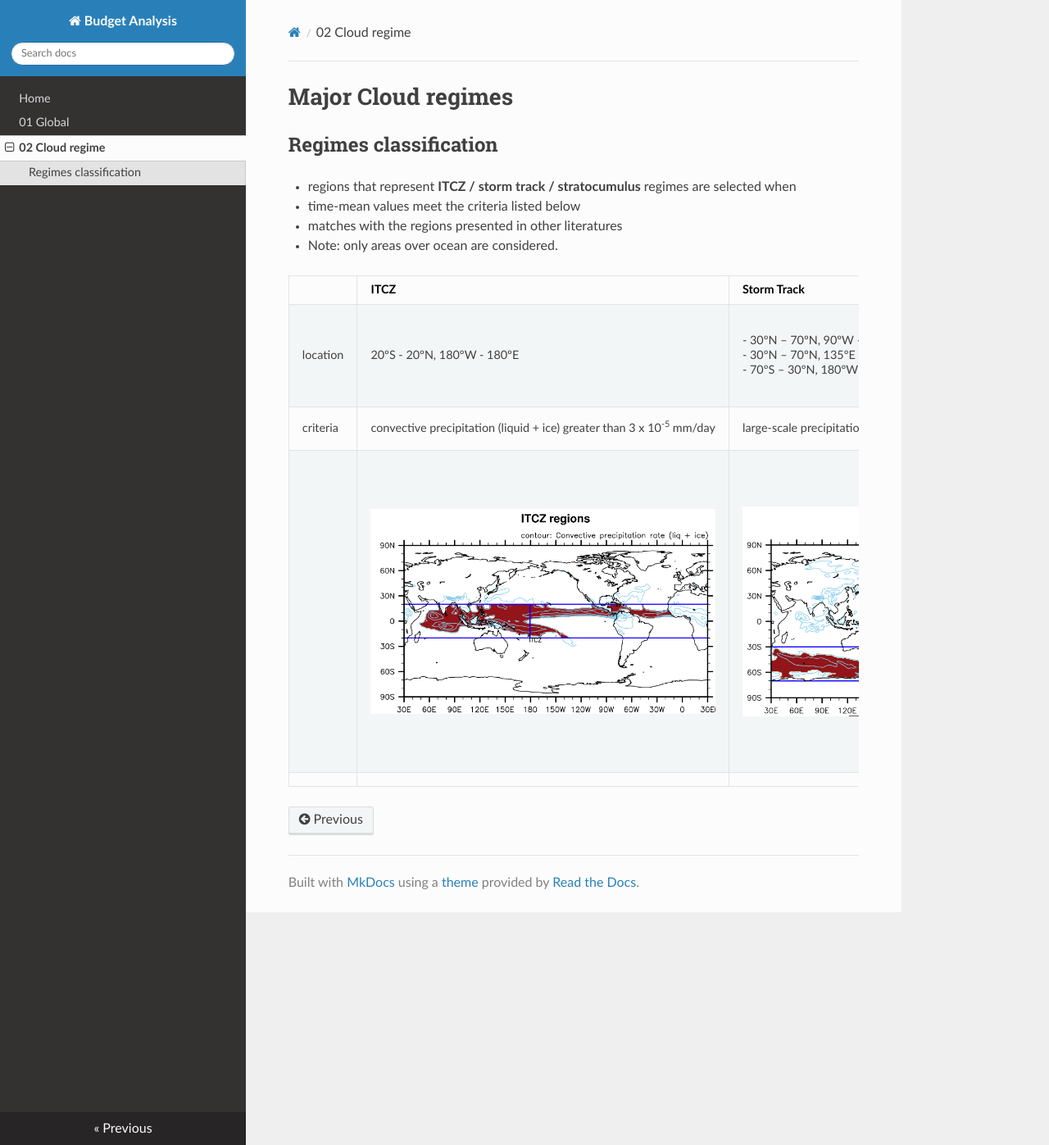
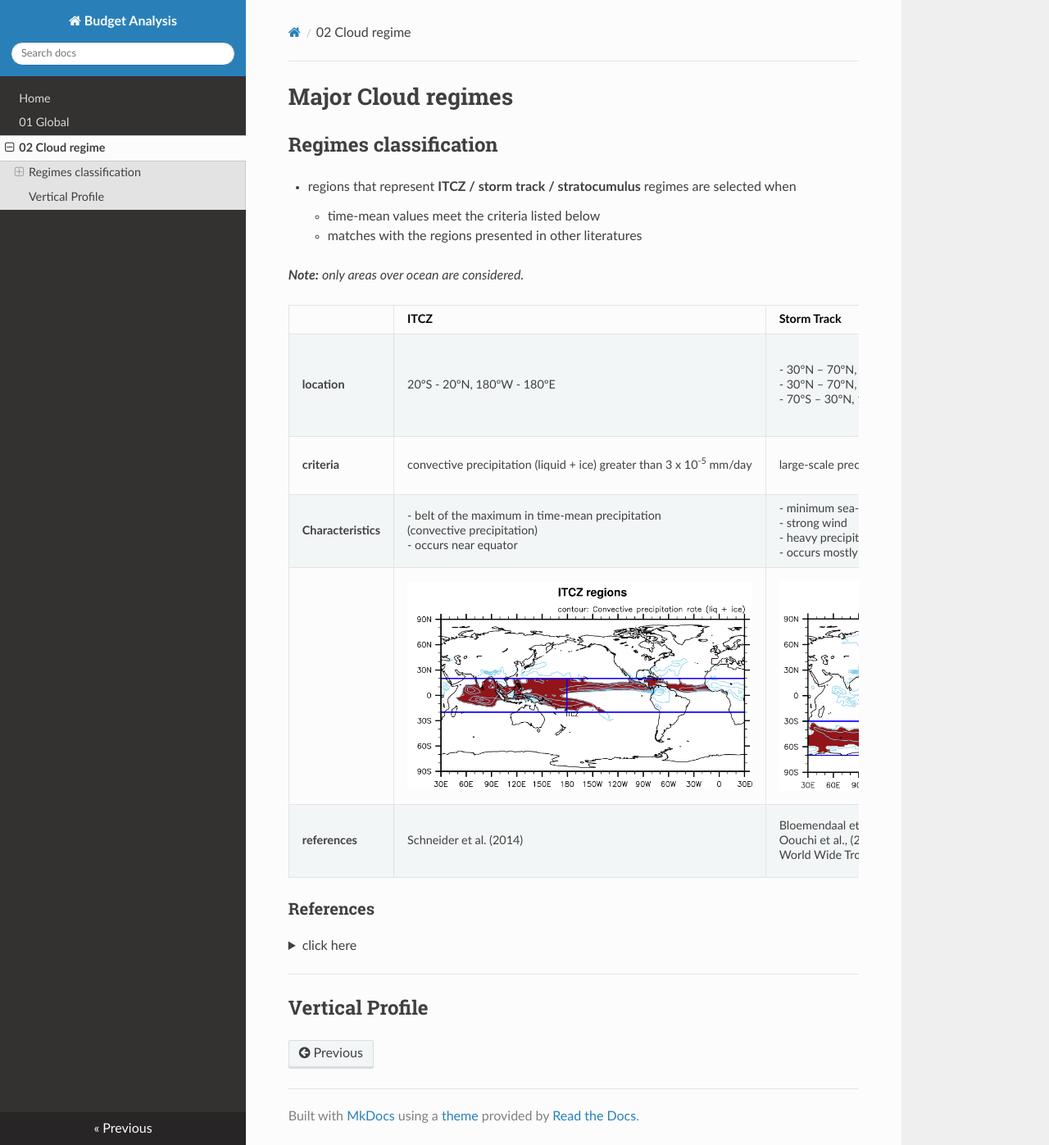
Before and after one commit to AhHyunKimPNNL/budgetanal, an MkDocs documentation site: the page built from docs/02_cloud_regime.md, in a window 1280 px wide and 1397 px high. Shown: the whole window at 82% size. Built offline with MkDocs 1.6.1, drawn with Linux system fonts in a browser that asks for light colours; nearby versions of some CDN libraries; old or Windows-style settings are respelled for this version of MkDocs; some of the changed text lies outside the part shown.

Commit message:
minor changes

```diff
--- a/docs/02_cloud_regime.md
+++ b/docs/02_cloud_regime.md
@@ -2,13 +2,31 @@
 
 ## Regimes classification
 * regions that represent **ITCZ / storm track / stratocumulus** regimes are selected when
-  - time-mean values meet the criteria listed below
-  - matches with the regions presented in other literatures
-* Note: only areas over ocean are considered.
+    - time-mean values meet the criteria listed below
+    - matches with the regions presented in other literatures
+
+***Note:*** *only areas over ocean are considered.*
 
 |       | ITCZ | Storm Track | Stratocumulus |
 |-------|------|-------------|---------------|
-|location | 20ºS - 20ºN, 180ºW - 180ºE |- 30ºN – 70ºN, 90ºW – 0(North Atlantic)<br> - 30ºN – 70ºN, 135ºE – 120ºW (North Pacific)<br> - 70ºS – 30ºN, 180ºW – 180ºE (Southern Ocean) | - 10ºN – 25ºN, 150ºW – 120ºW (California)<br> - 25ºS – 5ºS, 105ºW – 80ºW (Peru - stratocumulus)<br> - 25ºS – 5ºS, 130ºW – 105ºW (Peru - trade cumulus)<br> - 25ºS - 10ºS, 80ºE – 110ºE (Australia)<br> - 30ºS - 0., 20ºW – 10ºE (Nambian)<br> - 20ºN – 50ºN, 40ºW – 15ºW (Canary) |
-|criteria |convective precipitation (liquid + ice) greater than 3 x 10<sup>-5</sup> mm/day |large-scale precipitation (liquid + ice) greater than 2 x 10<sup>-5</sup> mm/day | regions with low-level cloud fraction greater than 30%<br> (trade cumulus region: regions with relatively less low-level cloud fraction than stratocumulus regions)|
-| |![ITCZ](img/02_01_ITCZ_region.png) |![Storm Track](img/02_02_stormtrack.png) |![Stratocumulus](img/02_03_stratocumulus.png)|
-| | | | |
+|**location** | 20ºS - 20ºN, 180ºW - 180ºE |- 30ºN – 70ºN, 90ºW – 0(North Atlantic)<br> - 30ºN – 70ºN, 135ºE – 120ºW (North Pacific)<br> - 70ºS – 30ºN, 180ºW – 180ºE (Southern Ocean) | - 10ºN – 25ºN, 150ºW – 120ºW (California)<br> - 25ºS – 5ºS, 105ºW – 80ºW (Peru - stratocumulus)<br> - 25ºS – 5ºS, 130ºW – 105ºW (Peru - trade cumulus)<br> - 25ºS - 10ºS, 80ºE – 110ºE (Australia)<br> - 30ºS - 0., 20ºW – 10ºE (Nambian)<br> - 20ºN – 50ºN, 40ºW – 15ºW (Canary) |
+|**criteria** |convective precipitation (liquid + ice) greater than 3 x 10<sup>-5</sup> mm/day |large-scale precipitation (liquid + ice) greater than 2 x 10<sup>-5</sup> mm/day | regions with low-level cloud fraction greater than 30%<br> (trade cumulus region: regions with relatively<br>less low-level cloud fraction than stratocumulus regions)|
+|**Characteristics** | - belt of the maximum in time-mean precipitation <br>(convective precipitation)<br> - occurs near equator |- minimum sea-level pressure<br>- strong wind<br>- heavy precipitation<br>- occurs mostly in subtropic |- high subsidence<br>- inversion<br>- high low-level cloud fraction<br>- occurs near the descending branches of the Hadley & Walker circulation |
+| |![ITCZ](img/02_cloud_regime/02_01_ITCZ_region.png) |![Storm Track](img/02_cloud_regime/02_02_stormtrack.png) |![Stratocumulus](img/02_cloud_regime/02_03_stratocumulus.png)|
+|**references** | Schneider et al. (2014)|Bloemendaal et al. (2020)<br>Oouchi et al., (2006)<br>World Wide Tropical Cyclone Centers |Medeiros and Stevens (2011)<br>Neubauer et al. (2014)<br>Scott et al. (2020)<br>ISCCP cloud classification |
+
+
+### References
+ <details> <summary> click here </summary>
+- ISCCP cloud classification:  https://isccp.giss.nasa.gov/cloudtypes.html
+<br>- World Wide Tropical Cyclone Centers: https://www.nhc.noaa.gov/aboutrsmc.shtml
+<br>- Bloemendaal, N., Haigh, I.D., de Moel, H. et al. (2020) Generation of a global synthetic tropical cyclone hazard dataset using STORM. Sci Data 7, 40 (2020). https://doi.org/10.1038/s41597-020-0381-2
+<br>- Medeiros, B., and B. Stevens, (2011). Revealing differences in GCM representations of low clouds. Climate Dyn., 36, 385–399, https://doi.org/10.1007/s00382-009-0694-5.
+<br>- Neubauer, D., Lohmann, U., Hoose, C., and Frontoso, M. G. (2014). Impact of the representation of marine stratocumulus clouds on the anthropogenic aerosol effect, Atmos. Chem. Phys., 14, 11997–12022, https://doi.org/10.5194/acp-14-11997-2014
+<br>- Oouchi, K., Yoshimura, J., Yoshimura, H., Mizuta, R., Kusunoki, S., & Noda, A. (2006). Tropical cyclone climatology in a global-warming climate as simulated in a 20 km-mesh global atmospheric model: Frequency and wind intensity analyses. Journal of the Meteorological Society of Japan Series II, 84(2), 259–276.
+<br>- Schneider, T., Bischoff, T. & Haug, G. Migrations and dynamics of the intertropical convergence zone. Nature 513, 45–53 (2014). https://doi.org/10.1038/nature13636
+<br>- Scott, R. C., Myers, T. A., Norris, J. R., Zelinka, M. D., Klein, S. A., Sun, M., & Doelling, D. R. (2020). Observed Sensitivity of Low-Cloud Radiative Effects to Meteorological Perturbations over the Global Oceans, Journal of Climate, 33(18), 7717-7734. Retrieved Dec 20, 2021, from https://journals.ametsoc.org/view/journals/clim/33/18/jcliD191028.xml</details>
+
+------------------------
+
+## Vertical Profile
```
Also changed, not shown: docs/img/02_cloud_regime/02_01_ITCZ_region.png (renamed from docs/img/02_01_ITCZ_region.png), docs/img/02_cloud_regime/02_02_stormtrack.png (renamed from docs/img/02_02_stormtrack.png), docs/img/02_cloud_regime/02_03_stratocumulus.png (renamed from docs/img/02_03_stratocumulus.png).
